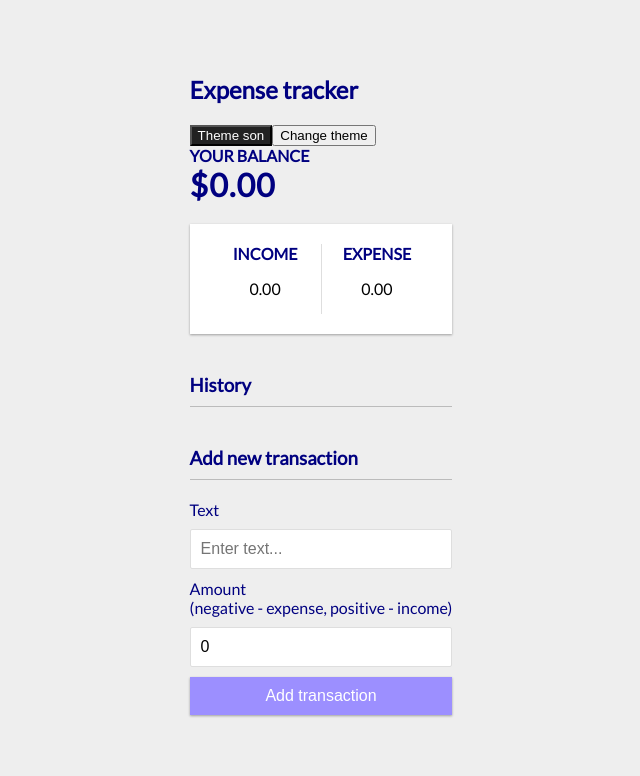
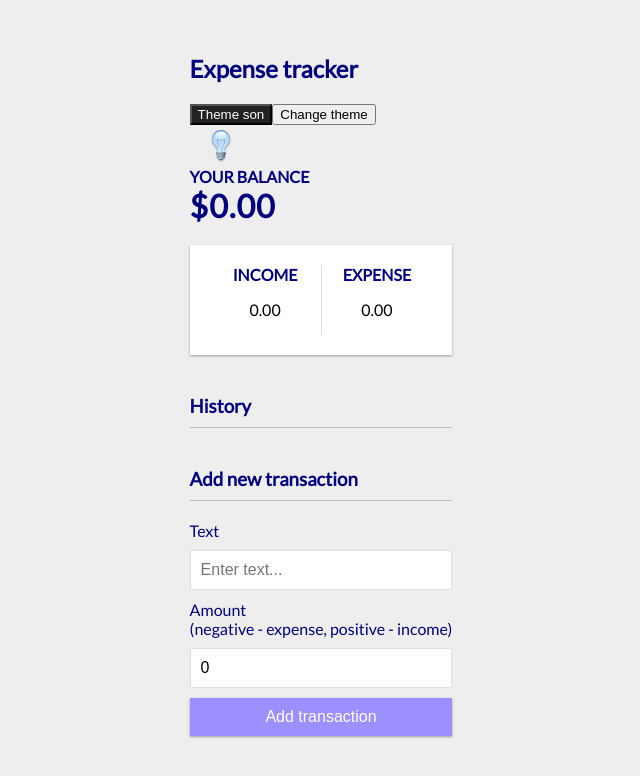
Before and after one commit to mvsant/expense-track-mern, a React (Create React App) app: page / in a window 1280 px wide. Shown: the top 776 px of the page, without its empty margins (319-959 px from the left). Built offline with nearby package versions, Linux system fonts and the light colour scheme.

Commit message:
Adicionada a funcionalidade de troca de tema no componente ThemeButton.

```diff
--- a/src/components/Header/index.js
+++ b/src/components/Header/index.js
@@ -2,6 +2,7 @@ import React, { useContext } from "react";
 import { GlobalContext } from "../../context/GlobalState";
 import { cTheme, textColor } from "../../context/GlobalTheme";
 import { button } from "./theme";
+import ThemeButton from '../ThemeButton';
 
 const Header = () => {
   const { theme } = useContext(GlobalContext);
@@ -15,6 +16,7 @@ const Header = () => {
       <h2 style={cTheme(theme, textColor)}>Expense tracker</h2>
       <button style={cTheme(theme, button)}>Theme son</button>
       <button onClick={() => changeTheme(handleTheme())}>Change theme</button>
+      <ThemeButton/>
     </>
   );
 };
--- a/src/components/ThemeButton/index.js
+++ b/src/components/ThemeButton/index.js
@@ -0,0 +1,21 @@
+import React, { useContext } from "react";
+import { GlobalContext } from "../../context/GlobalState";
+import "./style.css";
+
+const ThemeButton = () => {
+  const { theme } = useContext(GlobalContext);
+  const { changeTheme } = useContext(GlobalContext);
+
+  function handleTheme() {
+    return theme === "light" ? "dark" : "light";
+  }
+
+  return (
+    <>
+      <input id="input-bulb"type="checkbox" onClick={() => changeTheme(handleTheme())}/>
+      <label id="bulb" htmlFor="input-bulb"></label>
+    </>
+  );
+};
+
+export default ThemeButton;
--- a/src/components/ThemeButton/style.css
+++ b/src/components/ThemeButton/style.css
@@ -0,0 +1,17 @@
+#bulb {
+    margin: 2% 6%;
+    background-image: url("../../assets/lightbulb_off.png");
+    display: block;
+    max-width: 32px;
+    height: 32px;
+    cursor: pointer;
+    position: relative;
+  }
+
+  input:checked + #bulb {
+    background-image: url("../../assets/lightbulb_on.png");
+  }
+
+  input {
+    display: none;
+  }
```
